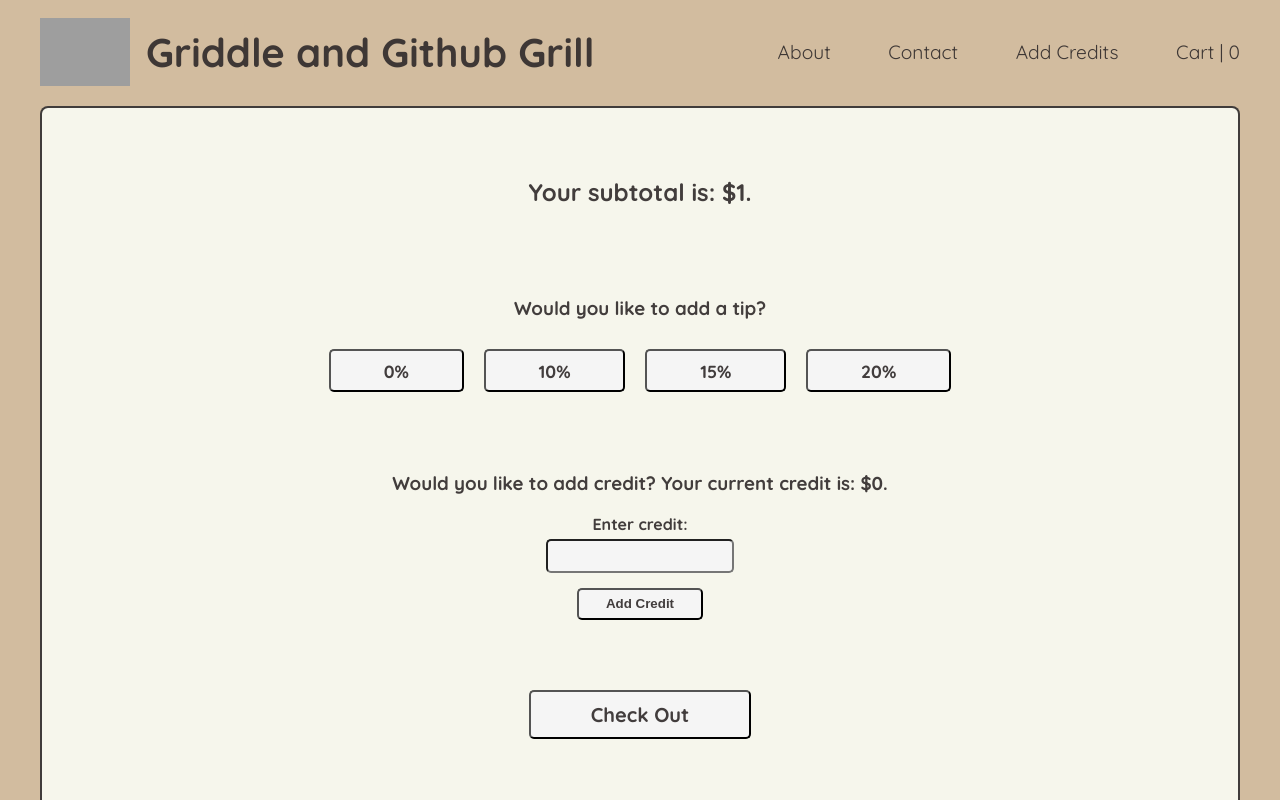
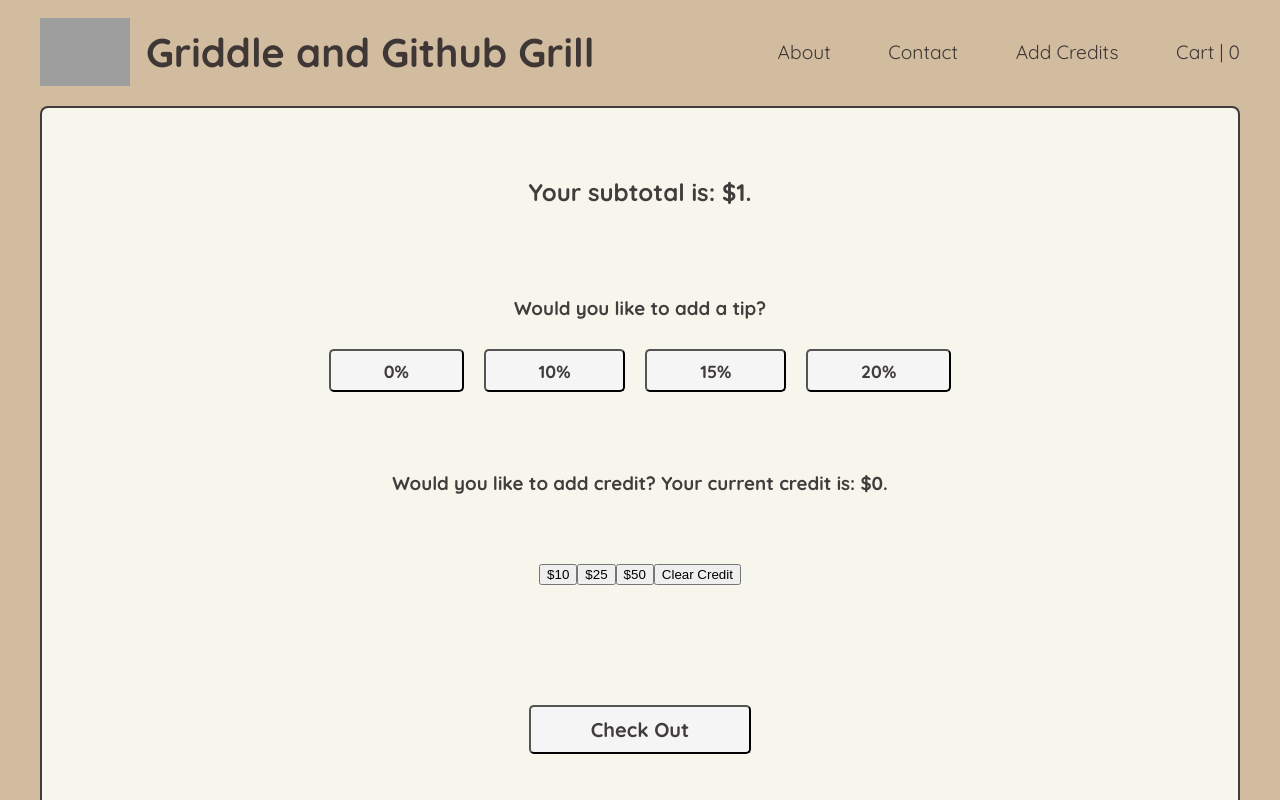
Before and after one commit to chingu-voyages/v50-tier1-team-03, a React (Vite) app: page /checkout in a window 1280 px wide. Shown: the top 800 px of the page. Built offline with nearby package versions, Linux system fonts and the light colour scheme; grey boxes are pictures that could not be loaded.

Commit message:
Replaced credit system with buttons instead of user entry

```diff
--- a/src/components/Checkout.jsx
+++ b/src/components/Checkout.jsx
@@ -30,9 +30,19 @@ export default function Checkout() {
         total = subtotal*tipModifier;
     }
 
-//Add credit function
-    function addCredit() {
-
+//Add credit functions
+    function addTen() {
+        credit += 10;
+        return credit;
+    }
+    function addTwentyFive() {
+        credit += 25;
+    }
+    function addFifty() {
+        credit += 50;
+    }
+    function clearCredit() {
+        credit = 0;
     }
 
 //Check balance function
@@ -77,11 +87,12 @@ export default function Checkout() {
             {/* Add credit */}
             <div className="add-credit">
                 <h3>Would you like to add credit? Your current credit is: ${credit}.</h3>
-                <form>
-                    <label>Enter credit:</label><br />
-                    <input className="credit-input" type="text" /><br />
-                    <input className="submit-btn" type="submit" value="Add Credit" onClick={addCredit} />
-                </form>
+                <div className="credit-options">
+                    <button className="credit-btn" onClick={addTen}>$10</button>
+                    <button className="credit-btn" onClick={addTwentyFive}>$25</button>
+                    <button className="credit-btn" onClick={addFifty}>$50</button>
+                    <button className="credit-btn" onClick={clearCredit}>Clear Credit</button>
+                </div>
             </div>
 
             {/* Checkout */}
```
